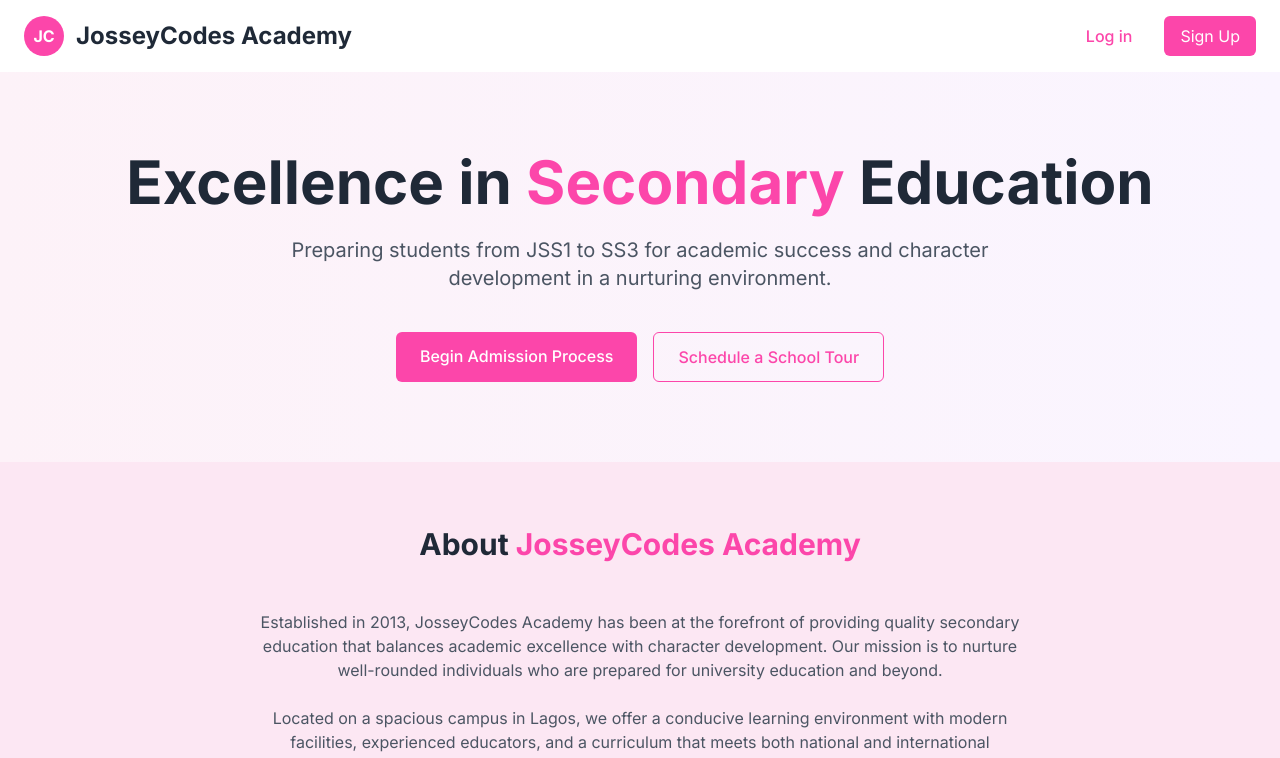
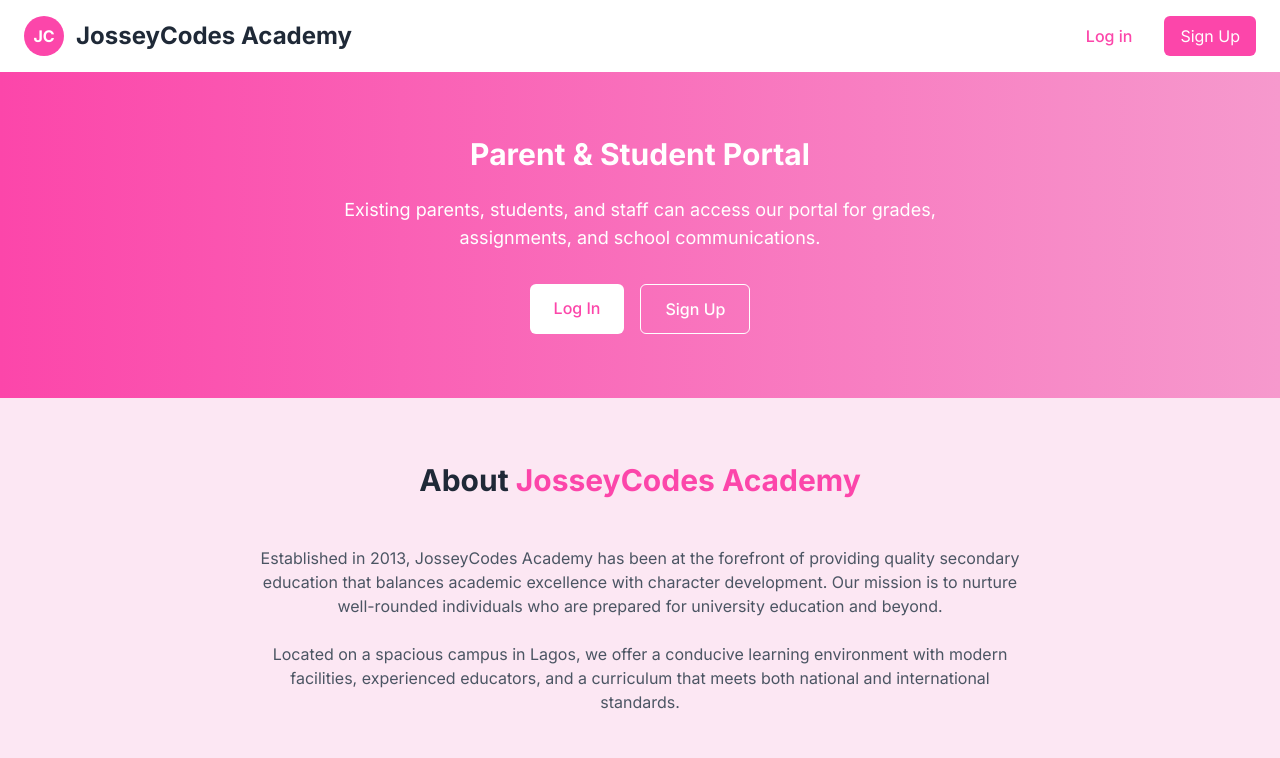
Before and after one commit to josseycodes1/School-Management-App-Frontend, a Next.js app: page / in a window 1280 px wide. Shown: the top 758 px of the page. Built offline with nearby package versions, Linux system fonts and the light colour scheme.

Commit message:
homepage revamp

```diff
--- a/src/app/page.tsx
+++ b/src/app/page.tsx
@@ -13,13 +13,13 @@ export default function Home() {
   return (
     <div className="min-h-screen bg-white">
       <Navbar />
-      <HeroSection />
+      <PortalAccess />
       <AboutUs />
       <Stats />
       <Features />
       <Programs />
       <Testimonials />
-      <PortalAccess />
+      <HeroSection />
       <CallToAction />
       <Footer />
     </div>
--- a/src/components/HomePageComponents/HeroSection.tsx
+++ b/src/components/HomePageComponents/HeroSection.tsx
@@ -10,11 +10,11 @@ export default function HeroSection() {
         Preparing students from JSS1 to SS3 for academic success and character development in a nurturing environment.
       </p>
       <div className="flex flex-col sm:flex-row justify-center space-y-4 sm:space-y-0 sm:space-x-4">
-        <Link href="/" className="px-6 py-3 bg-[#FC46AA] text-white rounded-md hover:bg-[#F699CD] transition-colors font-medium">
-          Begin Admission Process
+        <Link href="/log-in" className="px-6 py-3 bg-[#FC46AA] text-white rounded-md hover:bg-[#F699CD] transition-colors font-medium">
+          Log In
         </Link>
-        <Link href="/" className="px-6 py-3 border border-[#FC46AA] text-[#FC46AA] rounded-md hover:bg-[#FC46AA]/10 transition-colors font-medium">
-          Schedule a School Tour
+        <Link href="/sign-up" className="px-6 py-3 border border-[#FC46AA] text-[#FC46AA] rounded-md hover:bg-[#FC46AA]/10 transition-colors font-medium">
+          Sign Up
         </Link>
       </div>
     </section>
--- a/src/components/HomePageComponents/PortalAccess.tsx
+++ b/src/components/HomePageComponents/PortalAccess.tsx
@@ -1,4 +1,4 @@
-// components/PortalAccess.tsx
+
 import Link from 'next/link'
 
 export default function PortalAccess() {
```
